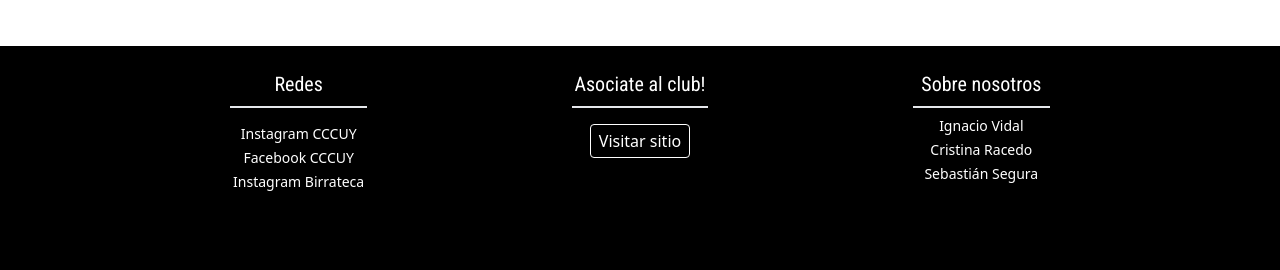
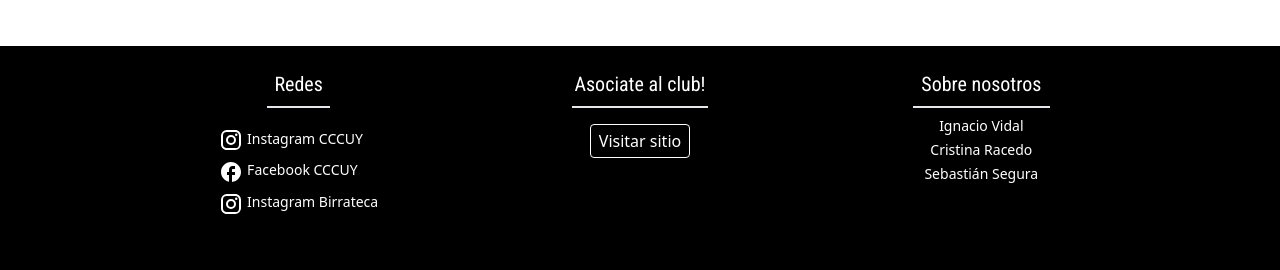
Before and after one commit to NachoVidal27/birrateca_front_end, a React (Create React App) app: page /birras in a window 1280 px wide. Shown: the part 196-466 px from the top of the page. Built offline with nearby package versions, Linux system fonts and the light colour scheme; no server answers.

Commit message:
icon footer

```diff
--- a/src/components/Footer.jsx
+++ b/src/components/Footer.jsx
@@ -1,25 +1,38 @@
 import React from "react";
 import { Link } from "react-router-dom";
+import FacebookRoundedIcon from "@mui/icons-material/FacebookRounded";
+import InstagramIcon from "@mui/icons-material/Instagram";
 
 function Footer() {
   return (
     <div className="bg-black w-full ">
       <div className="h-fit md:h-60 w-[80%] bg-black bottom-0 mx-auto pt-6">
         <div className="grid grid-cols-1 md:grid-cols-3">
-          <div className="my-4 md:my-0">
+          <div className="my-4 md:my-0 mx-auto">
             <h3 className="text-white font-roboto text-xl md:border-b-2 w-[40%] mx-auto pb-2 md:mb-4">
               Redes
             </h3>
+            <div className="flex flex-col items-start mx-auto">
               <Link>
-              <h4 className="text-white text-sm my-1">Instagram CCCUY</h4>
+                <div className="text-white text-sm my-1 ">
+                  <InstagramIcon className="mr-1 " />
+                  Instagram CCCUY
+                </div>
               </Link>
               <Link to="https://www.facebook.com/cccuy.oficial/?locale=es_LA">
-              <h4 className="text-white text-sm my-1">Facebook CCCUY</h4>
+                <div className="flex justify-center text-white text-sm my-1">
+                  <FacebookRoundedIcon className="mr-1 " />
+                  Facebook CCCUY
+                </div>
               </Link>
 
               <Link to="https://www.facebook.com/cccuy.oficial/?locale=es_LA">
-              <h4 className="text-white text-sm my-1">Instagram Birrateca</h4>
+                <div className="flex justify-center text-white text-sm my-1">
+                  <InstagramIcon className="mr-1 " />
+                  Instagram Birrateca
+                </div>
               </Link>
+            </div>
           </div>
           <div className="my-4 md:my-0">
             <Link to="https://www.cerveceroscaseros.com.uy/hagase-socio-del-club/">
```
Lines whose indentation alone changed are shown as unchanged.
